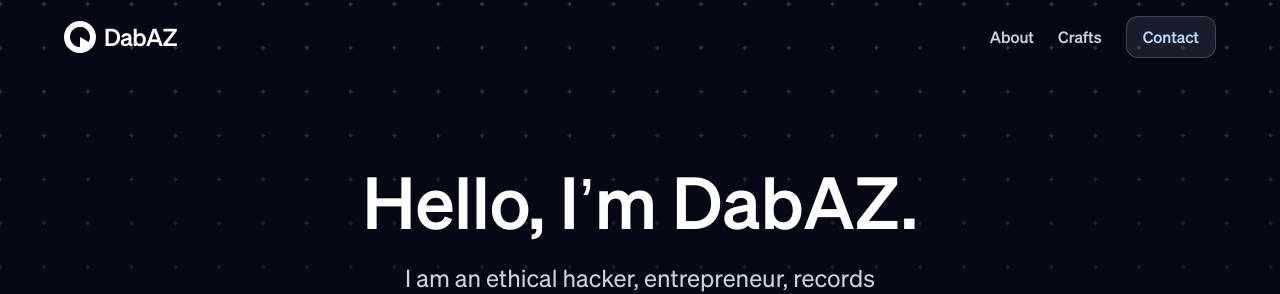
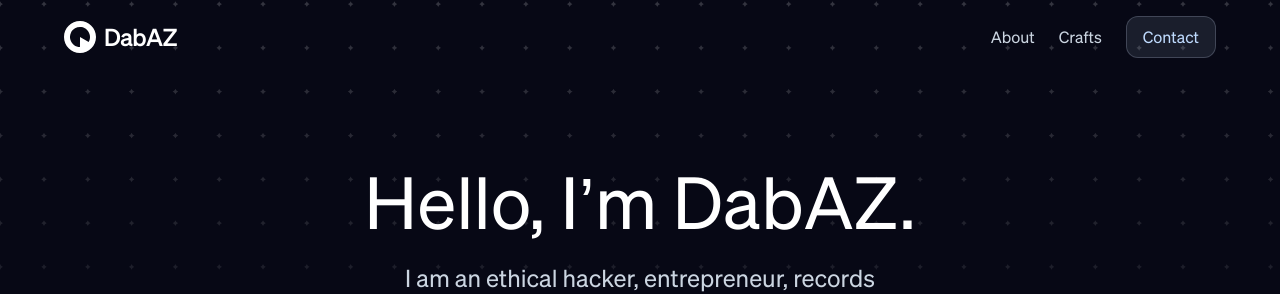
Before and after one commit to dabaz-official/dabaz-0.7.0, a Next.js app: page / in a window 1280 px wide. Shown: the top 294 px of the page. Built offline with nearby package versions, Linux system fonts and the light colour scheme; a web font is replaced by a local one.

Commit message:
style: update font weight

```diff
--- a/src/components/home/Hero.tsx
+++ b/src/components/home/Hero.tsx
@@ -10,7 +10,7 @@ export default function Hero() {
       <StarGrid />
       <Bounded>
         <div className="relative">
-          <h1 className="text-balance text-center text-5xl font-medium md:text-7xl">
+          <h1 className="text-balance text-center text-5xl md:text-7xl">
             {home.hero.heading}
           </h1>
           <div className="mx-auto mt-6 max-w-lg text-center">
--- a/src/components/layout/Header.tsx
+++ b/src/components/layout/Header.tsx
@@ -73,7 +73,7 @@ export default function Header() {
                 key={item.label}
                 href={item.href}
                 onClick={() => setOpen(false)}
-                className="block px-3 text-2xl first:mt-8 text-slate-300 hover:text-white duration-300"
+                className="block px-3 text-2xl first:mt-8 text-slate-300 hover:text-white duration-300 font-normal"
               >
                 {item.label}
               </Link>
@@ -81,7 +81,7 @@ export default function Header() {
             <Link
               href="mailto:dabaz@dabaz.me"
               onClick={() => setOpen(false)}
-              className="block px-3 text-2xl first:mt-8 text-slate-300 hover:text-white duration-300"
+              className="block px-3 text-2xl first:mt-8 text-slate-300 hover:text-white duration-300 font-normal"
             >
               Contact
             </Link>
@@ -95,6 +95,7 @@ export default function Header() {
             <Button
               variant="ghost"
               href={item.href}
+              className="font-normal"
             >
               {item.label}
             </Button>
@@ -103,6 +104,7 @@ export default function Header() {
           <Button
             variant="crazy"
             href="mailto:dabaz@dabaz.me"
+            className="font-normal"
           >
             Contact
           </Button>
```
